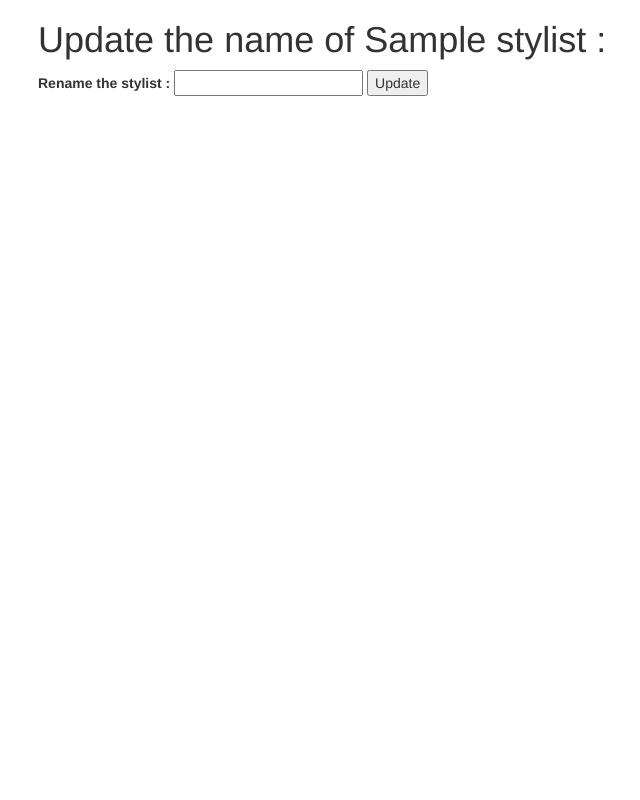
After one commit to Virginie-T/DB-PHP-20mars, a PHP site: template views/edit_stylist.twig in a window 1280 px wide. The commit adds this page. Shown: the whole page, without its empty margins (32-672 px from the left). Run offline with PHP 8.4, Linux system fonts and the light colour scheme; the template is opened without the code that fills it: most values are stand-ins (such as "Sample title", 1, 10 or a date in 2020); some libraries are stand-ins or nearby versions.

```diff
--- a/views/client_form.twig
+++ b/views/client_form.twig
@@ -8,7 +8,7 @@
 
 	<div class='container'>
 
-		<h3>That is all the clients for {{ stylist.getName() }} :</h3>
+		<h2>That is all the clients for {{ stylist.getName() }} :</h2>
 
 		<form action='/add_client' method='post'>
 			<input id="stylist_id" name='stylist_id' value="{{ stylist.getId() }}" type='hidden'>
@@ -34,7 +34,7 @@
  						<form action="/stylist_form/{{ stylist.getId }}/client/edit" method="post">
 
                             <input value='{{ client.getId }}' name="client_id" id="client_id" type="hidden">
-                            <button type='submit' class="btn btn-danger">Edit</button>
+                            <button type='submit' class="btn btn-warning">Edit</button>
                         </form>
 
 
--- /dev/null
+++ b/views/edit_stylist.twig
@@ -0,0 +1,23 @@
+<html>
+    <head>
+        <link rel='stylesheet' href='https://maxcdn.bootstrapcdn.com/bootstrap/3.3.1/css/bootstrap.min.css'>
+        <title>Edit Stylist</title>
+    </head>
+    <body>
+        <div class="container">
+
+            <h1>Update the name of {{ stylist.getName }} :</h1>
+
+            <form action="/stylist_form/{{ stylist.getId }}/stylist/edit_stylist" method="post">
+                <input name="_method" type="hidden" value="patch">
+                <input value='{{ stylist.getId }}' name="stylist_id" id="stylist_id" type="hidden">
+
+                <label for="new_name">Rename the stylist :</label>
+                <input id="new_name" name="new_name" type="text">
+
+                <button type="submit">Update</button>
+            </form>
+
+        </div>
+    </body>
+</html>
```
Also changed, not shown: app/app.php (+46 -0 lines), views/stylist_form.twig (+13 -0 lines).
